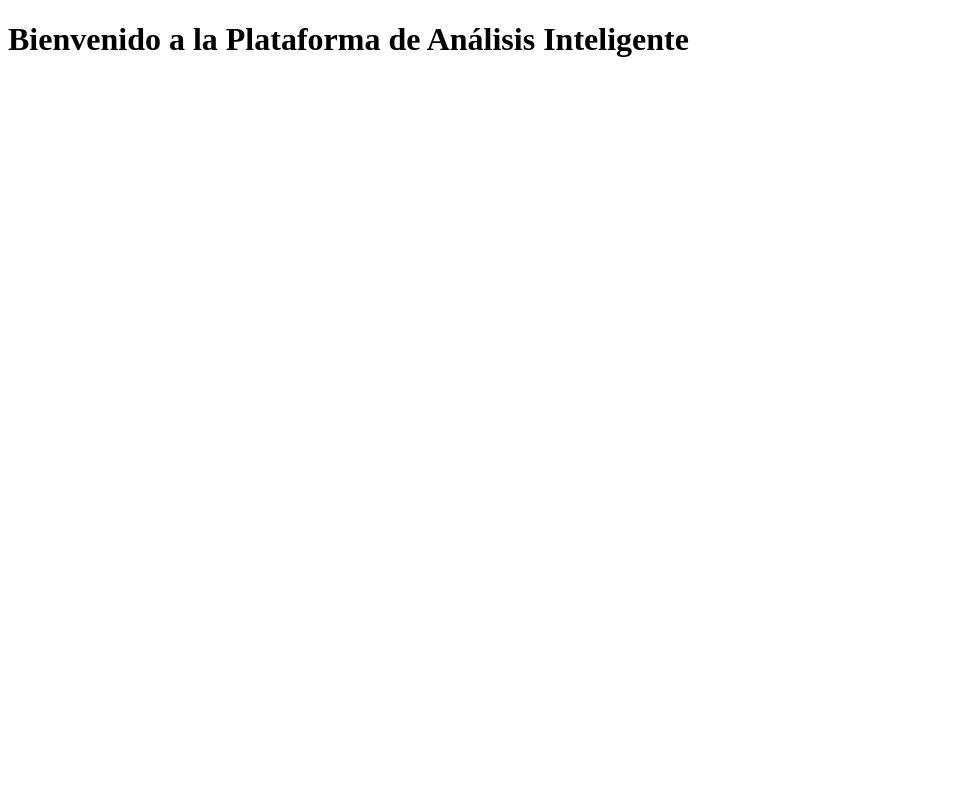
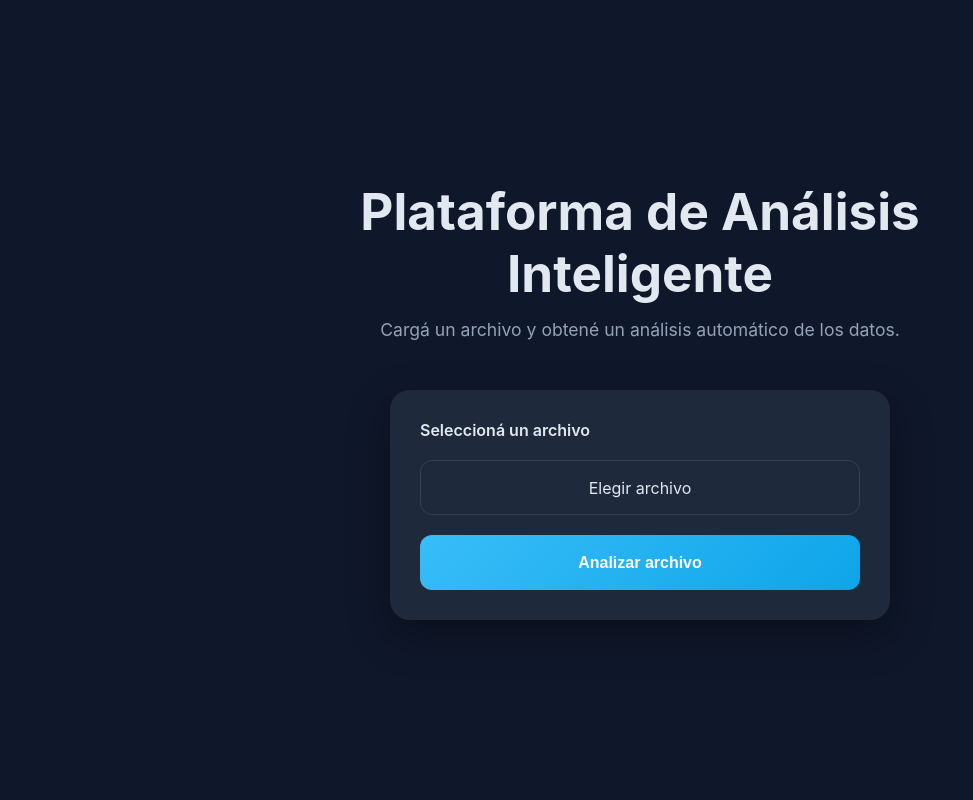
Before and after one commit to EZE1905/Plataforma_analisis_inteligente, a Flask app: page / in a window 1280 px wide. Shown: the whole page, without its empty margins (0-973 px from the left). Run offline with Flask 3, Linux system fonts and the light colour scheme.

Commit message:
pagina de inicio lectura de archivo y df creado

```diff
--- a/app.py
+++ b/app.py
@@ -1,4 +1,5 @@
-from flask import Flask, render_template
+from flask import Flask, render_template,redirect,request
+import pandas as pd
 
 app = Flask(__name__)
 
@@ -6,5 +7,17 @@ app = Flask(__name__)
 def index():
     return render_template('index.html')
 
+@app.route('/upload', methods=['POST'])
+def upload():
+    # Aquí puedes agregar la lógica para manejar el archivo subido y realizar el análisis
+    archivo = request.files['file']
+    try:
+        df = pd.read_csv(archivo)
+        print(df.info())
+    except Exception as e:
+        print(f"Error al cargar el archivo: {e}")
+
+    return render_template('/cargando.html')
+
 if __name__ == '__main__':
     app.run(debug=True)
--- /dev/null
+++ b/static/css/styles.css
@@ -0,0 +1,124 @@
+:root {
+    --fondo: #0f172a;
+    --card: #1e293b;
+    --texto: #e2e8f0;
+    --acento: #38bdf8;
+    --acento-hover: #0ea5e9;
+}
+
+* {
+    margin: 0;
+    padding: 0;
+    box-sizing: border-box;
+}
+
+body {
+    min-height: 100vh;
+    font-family: "Inter", sans-serif;
+    background: var(--fondo);
+    color: var(--texto);
+
+    display: flex;
+    justify-content: center;
+    align-items: center;
+    padding: 20px;
+}
+
+.container {
+    width: 100%;
+    max-width: 700px;
+
+    display: flex;
+    flex-direction: column;
+    align-items: center;
+    gap: 50px;
+}
+
+.page-header {
+    text-align: center;
+}
+
+.page-title {
+    font-size: clamp(2rem, 4vw, 3.5rem);
+    margin-bottom: 15px;
+}
+
+.page-description {
+    color: #94a3b8;
+    font-size: 1.1rem;
+}
+
+.upload-form {
+    width: 100%;
+    max-width: 500px;
+
+    background: var(--card);
+    padding: 30px;
+    border-radius: 20px;
+
+    display: flex;
+    flex-direction: column;
+    gap: 20px;
+
+    box-shadow: 0 15px 40px rgba(0,0,0,.35);
+}
+
+.form-label {
+    font-weight: 600;
+}
+
+.file-input-wrapper {
+    position: relative;
+}
+
+.file-input {
+    position: absolute;
+    inset: 0;
+    opacity: 0;
+    cursor: pointer;
+}
+
+.custom-file-button {
+    display: flex;
+    justify-content: center;
+    align-items: center;
+
+    height: 55px;
+
+    border-radius: 12px;
+    border: 1px solid #334155;
+
+    cursor: pointer;
+
+    transition: .3s;
+}
+
+.custom-file-button:hover {
+    border-color: var(--acento);
+    background: rgba(56, 189, 248, .08);
+}
+
+.submit-button {
+    border: none;
+    height: 55px;
+    border-radius: 12px;
+
+    font-size: 1rem;
+    font-weight: 700;
+
+    background: linear-gradient(
+        135deg,
+        var(--acento),
+        var(--acento-hover)
+    );
+
+    color: white;
+    cursor: pointer;
+
+    transition: .3s;
+}
+
+.submit-button:hover {
+    transform: translateY(-3px);
+    box-shadow: 0 10px 25px rgba(56,189,248,.3);
+}
--- a/templates/index.html
+++ b/templates/index.html
@@ -1,18 +1,28 @@
 <!doctype html>
-<html lang="en">
+<html lang="es">
+
 <head>
     <meta charset="UTF-8" />
     <meta name="viewport" content="width=device-width, initial-scale=1.0" />
+    <link rel="stylesheet" href="/static/css/styles.css" />
     <title>Plataforma de Análisis Inteligente</title>
 </head>
+
 <body>
-        <header>
-            <h1>Bienvenido a la Plataforma de Análisis Inteligente</h1>
+    <main class="container">
+        <header class="page-header">
+            <h1 class="page-title">Plataforma de Análisis Inteligente</h1>
+            <p class="page-description">Cargá un archivo y obtené un análisis automático de los datos.</p>
         </header>
-        <main>
-            <form method="POST" enctype="multipart/form-data" action="">
-
+        <form class="upload-form" method="POST" enctype="multipart/form-data" action="/upload">
+            <label class="form-label" for="file"> Seleccioná un archivo </label>
+            <div class="file-input-wrapper">
+                <input class="file-input" type="file" id="file" name="file" required />
+                <label class="custom-file-button" for="file"> Elegir archivo </label>
+            </div>
+            <button class="submit-button" type="submit">Analizar archivo</button>
         </form>
     </main>
 </body>
+
 </html>
```
Also changed, not shown: templates/nuevo.html (deleted). Lines whose indentation alone changed are shown as unchanged.
